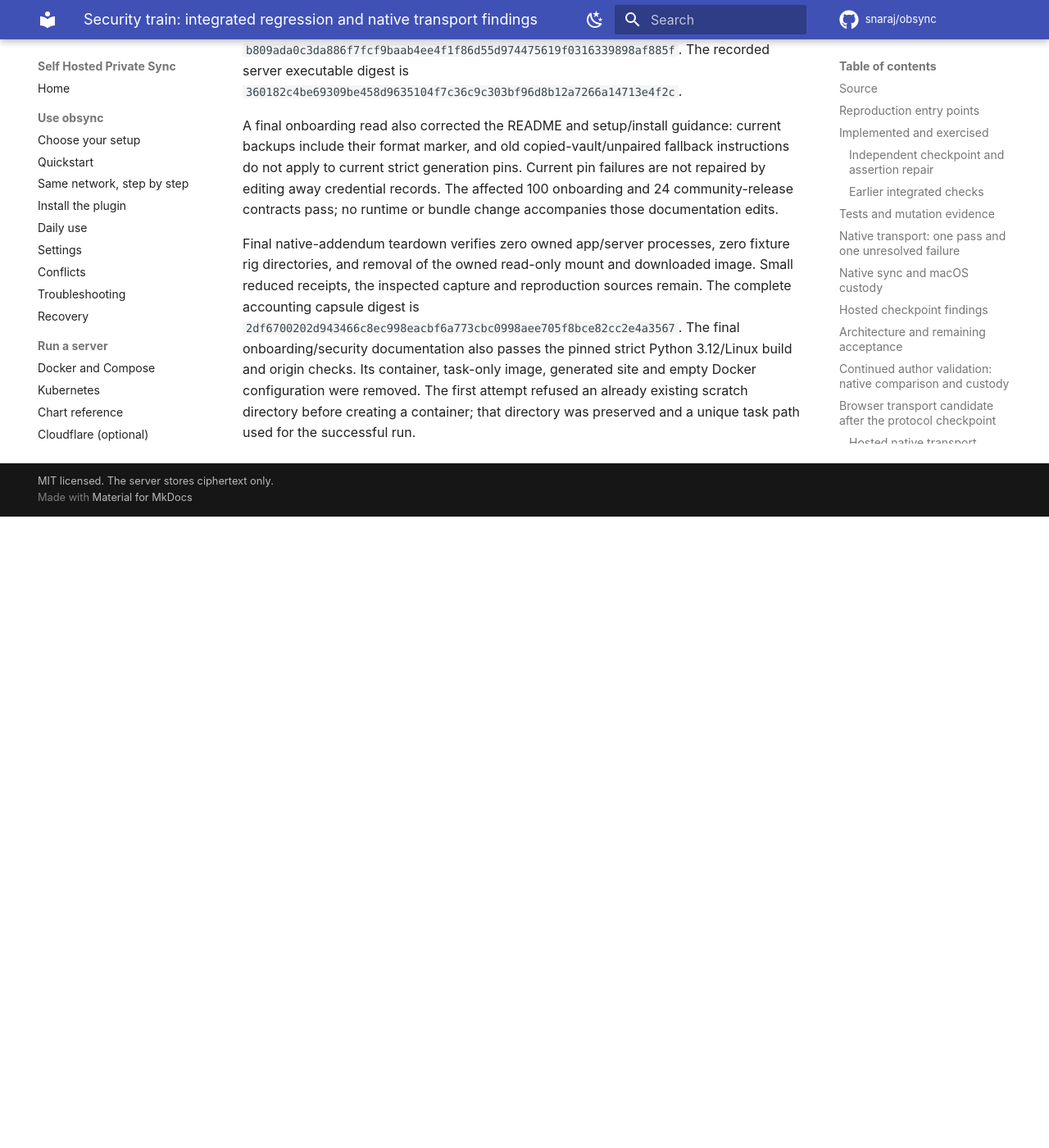
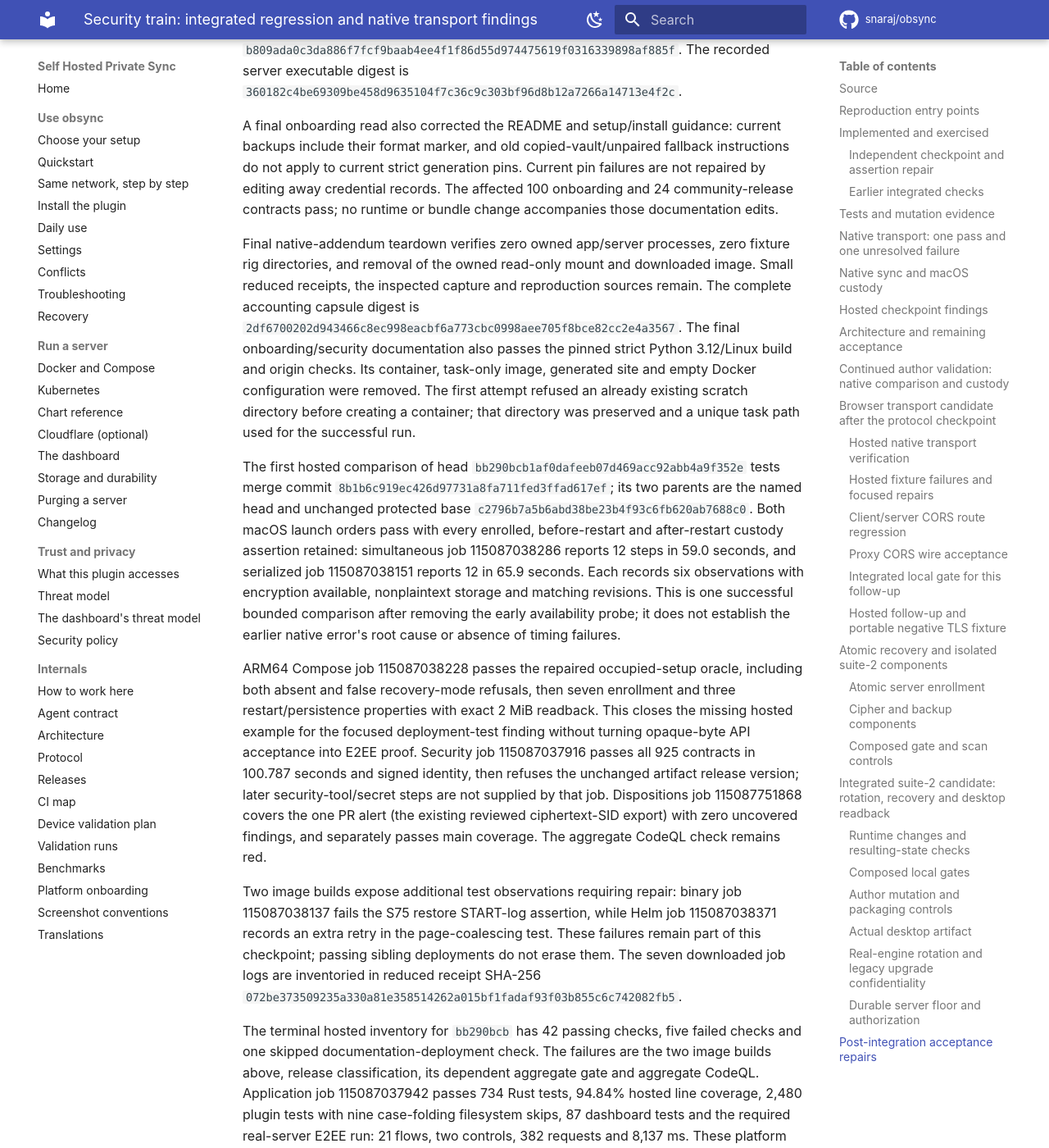
Before and after one commit to snaraj/obsync, an MkDocs documentation site: the page built from docs/validation-runs/2026-10-12-security-train.md, in a window 1280 px wide and 1400 px high, scrolled down 36396 px. Shown: the whole window at 82% size. Built offline with MkDocs 1.6.1 and Material for MkDocs 9.7.7, drawn with Linux system fonts in a browser that asks for light colours; comment, search, counter and statistics services are not loaded; before the commit the page ends 37026 px from its top, so only the background shows below that; some of the changed text lies outside the part shown.

Commit message:
Fix restore and page-retry test completion boundaries
Hosted binary and Helm builds at bb290bcb exposed two observation races.
S75 accepted a cursor already restored by another client before the second
client completed its reconnect. The page observer counted an independent
editor timer during applyPage's asynchronous tail as a second page retry.

1. Require the second client's later automatic feed read after recovery,
   retaining every START, SUMMARY, byte/state and zero-resend assertion.
2. Scope page retry observations to the actual exclusive page turn,
   retaining the exact once-before-cursor and editor-protection assertions.
3. Record hosted suite-2/deployment/custody evidence and the remaining
   failed gates without relabelling component passes as complete acceptance.

Controlled interleavings reproduce both original assertions; the repairs
pass those same controls. Suppressed restore, omitted page retry and retry
after cursor advancement fail their intended assertions; restored baselines
pass. Parent pinned Node 26.10.0 composed run: 24 pass, no skips/failures.
Each worker also passed its complete 12-test file and removed owned labs.
Both secret scans pass; diff whitespace checks pass. The earlier full local
gate and terminal hosted inventory are retained with their exact boundaries.
No runtime source or bundle changes; fresh hosted acceptance remains required.

Accounting: +85/-10 across four files. Part of #344 and #346.

- GPT-6

```diff
--- a/docs/validation-runs/2026-10-12-security-train.md
+++ b/docs/validation-runs/2026-10-12-security-train.md
@@ -1507,3 +1507,72 @@
 generated site and empty Docker configuration were removed. The first attempt
 refused an already existing scratch directory before creating a container;
 that directory was preserved and a unique task path used for the successful run.
+
+The first hosted comparison of head
+`bb290bcb1af0dafeeb07d469acc92abb4a9f352e` tests merge commit
+`8b1b6c919ec426d97731a8fa711fed3ffad617ef`; its two parents are the named
+head and unchanged protected base `c2796b7a5b6abd38be23b4f93c6fb620ab7688c0`.
+Both macOS launch orders pass with every enrolled, before-restart and
+after-restart custody assertion retained: simultaneous job 115087038286 reports
+12 steps in 59.0 seconds, and serialized job 115087038151 reports 12 in 65.9
+seconds. Each records six observations with encryption available, nonplaintext
+storage and matching revisions. This is one successful bounded comparison
+after removing the early availability probe; it does not establish the earlier
+native error's root cause or absence of timing failures.
+
+ARM64 Compose job 115087038228 passes the repaired occupied-setup oracle,
+including both absent and false recovery-mode refusals, then seven enrollment
+and three restart/persistence properties with exact 2 MiB readback. This closes
+the missing hosted example for the focused deployment-test finding without
+turning opaque-byte API acceptance into E2EE proof. Security job 115087037916
+passes all 925 contracts in 100.787 seconds and signed identity, then refuses
+the unchanged artifact release version; later security-tool/secret steps are
+not supplied by that job. Dispositions job 115087751868 covers the one PR alert
+(the existing reviewed ciphertext-SID export) with zero uncovered findings,
+and separately passes main coverage. The aggregate CodeQL check remains red.
+
+Two image builds expose additional test observations requiring repair: binary
+job 115087038137 fails the S75 restore START-log assertion, while Helm job
+115087038371 records an extra retry in the page-coalescing test. These failures
+remain part of this checkpoint; passing sibling deployments do not erase them.
+The seven downloaded job logs are inventoried in reduced receipt SHA-256
+`072be373509235a330a81e358514262a015bf1fadaf93f03b855c6c742082fb5`.
+
+The terminal hosted inventory for `bb290bcb` has 42 passing checks, five failed
+checks and one skipped documentation-deployment check. The failures are the
+two image builds above, release classification, its dependent aggregate gate
+and aggregate CodeQL. Application job 115087037942 passes 734 Rust tests,
+94.84% hosted line coverage, 2,480 plugin tests with nine case-folding filesystem
+skips, 87 dashboard tests and the required real-server E2EE run: 21 flows, two
+controls, 382 requests and 8,137 ms. These platform counts are distinct from
+the local macOS run. Both Compose architectures, all native desktop journeys,
+proxy cases and distributions pass. This is a failed overall gate with named
+passing components, not a Ready result.
+
+The two failures above have minimal test-only repairs. S75 previously accepted
+an already-equal in-memory cursor after device A restored the same immutable
+SIV versions, before device B had completed its automatic reconnect. It now
+requires a later automatic feed read, which follows the awaited recovery.
+Delaying B's actual restore probe reproduces the original missing START
+assertion; the repaired wait passes. Bypassing B's recovery while allowing later
+feed reads still fails the unchanged START assertion. The full restore file
+passes 12 tests, and its zero-resend, byte/state and SUMMARY assertions remain.
+
+The page-retry observer previously stayed active through the asynchronous tail
+after the page-exclusive turn ended. A real editor timer in that tail was
+miscounted as a second page retry. The observer now records only the actual
+page turn. Holding its tail save until the armed editor timer runs reproduces
+the original `[10,11]` versus `[10]` failure; the same controlled interleaving
+passes after repair. Omitting the production page retry fails with `[]`;
+moving it after cursor advancement fails with `[11]`. Both hit the unchanged
+exact-order assertion. All 12 tests in that file pass. Its reduced causal
+receipt digest is `75abd13676c2da429b8f69e22848ff5444934d462eef9f0ed57b63e7ea9a0350`.
+
+The parent reviewed both runtime boundaries and causal controls, then ran both
+complete files together using pinned Node 26.10.0: 24 pass, no failures or
+skips, 2,899.859084 ms. An earlier default-shell 26.11.1 run is excluded from
+the pinned evidence. No runtime source or bundle changed; the bundle remains
+`9989e1c257191a6fc0723b11527790d8201706d1cef3b8462ef9f27b0d40f7ad`.
+These are focused deltas to the recorded complete local and hosted batteries,
+not another claimed full local gate or new physical-device run. No assertion
+was relaxed and no hosted rerun was used to erase an observed failure.
```
Also changed, not shown: docs/security/e2ee-audit-2026-10.md (+9 -8 lines), 2 other files.
